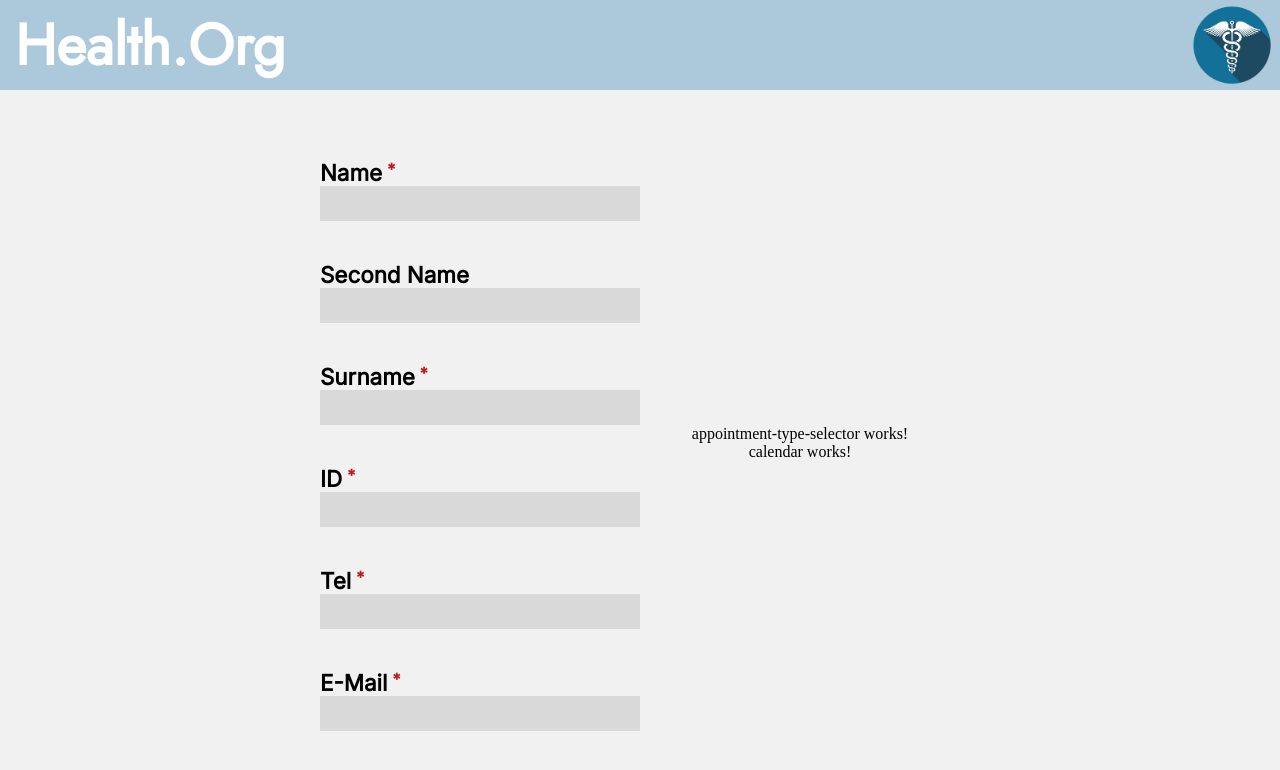
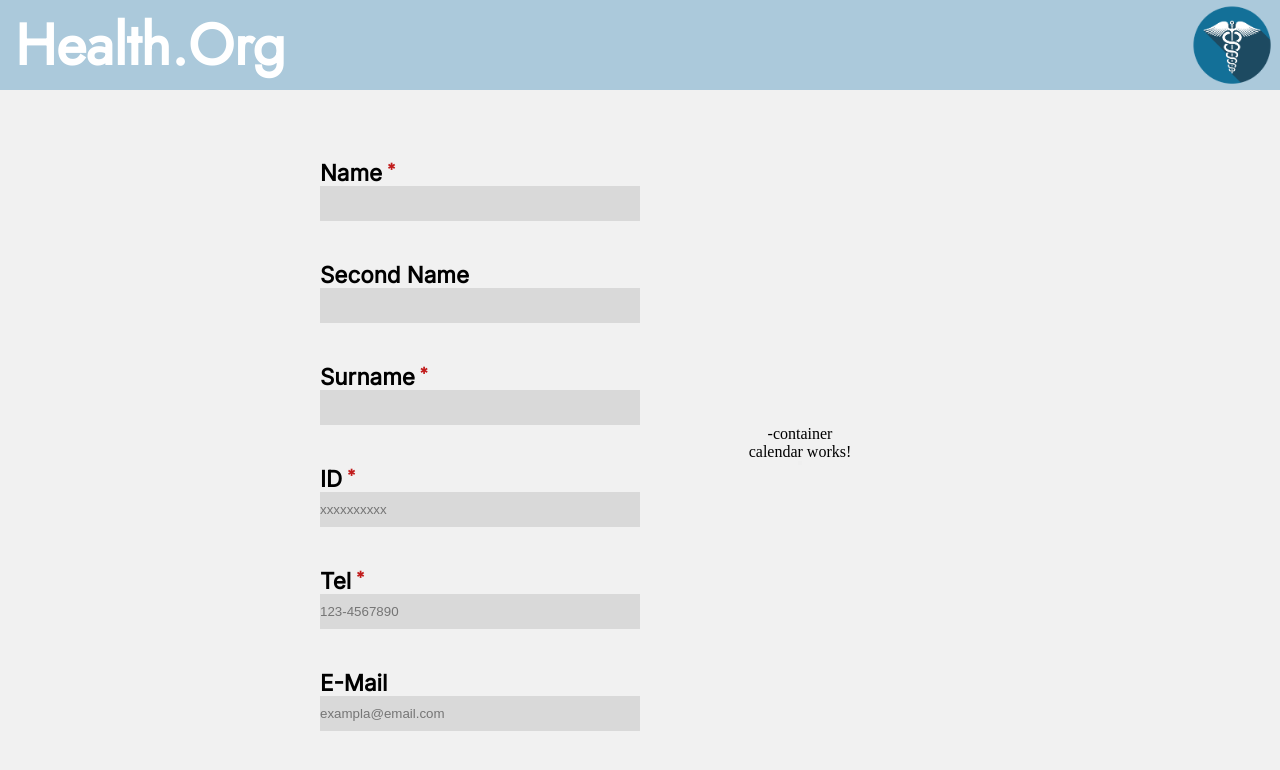
Before and after one commit to arizaxel16/Parcial_II, an Angular app in the folder Parcial_II/: page / in a window 1280 px wide. Shown: the top 770 px of the page. Built offline with nearby package versions, Linux system fonts and the light colour scheme.

Commit message:
input placeholder

```diff
--- a/Parcial_II/src/app/appointment-type-selector/appointment-type-selector.component.html
+++ b/Parcial_II/src/app/appointment-type-selector/appointment-type-selector.component.html
@@ -1 +1 @@
-<p>appointment-type-selector works!</p>
+<div class="appointment-selector"></div>-container
--- a/Parcial_II/src/app/user-data/user-data.component.html
+++ b/Parcial_II/src/app/user-data/user-data.component.html
@@ -13,14 +13,14 @@
     </div>
     <div class="data-input_field-container">
         <span><h2>ID</h2><h2 class="asterisk">*</h2></span>
-        <input type="number" name="id" id="id_input">
+        <input type="number" name="id" id="id_input" placeholder="xxxxxxxxxx">
     </div>
     <div class="data-input_field-container">
         <span><h2>Tel</h2><h2 class="asterisk">*</h2></span>
-        <input type="tel" name="tel" id="tel_input">
+        <input type="tel" name="tel" id="tel_input" placeholder="123-4567890">
     </div>
     <div class="data-input_field-container">
-        <span><h2>E-Mail</h2><h2 class="asterisk">*</h2></span>
-        <input type="email" name="email" id="email_input">
+        <h2>E-Mail</h2>
+        <input type="email" name="email" id="email_input" placeholder="exampla@email.com">
     </div>
 </div>
```
